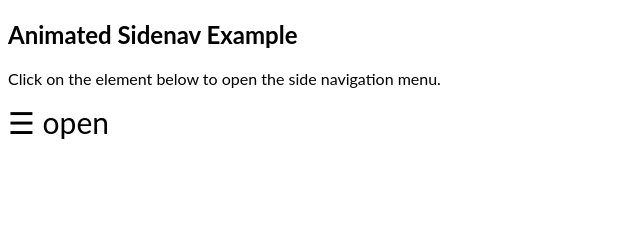
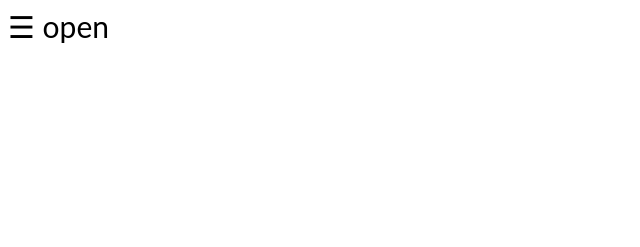
Before and after one commit to QuintenVervynck/quintenvervynck.github.io, a plain HTML site: page index.html in a window 1280 px wide. Shown: the whole page, without its empty margins (0-640 px from the left). Drawn offline with Linux system fonts and the light colour scheme.

Commit message:
Update index.html

```diff
--- a/index.html
+++ b/index.html
@@ -57,8 +57,6 @@ body {
   <a href="#">Contact</a>
 </div>
 
-<h2>Animated Sidenav Example</h2>
-<p>Click on the element below to open the side navigation menu.</p>
 <span style="font-size:30px;cursor:pointer" onclick="openNav()">&#9776; open</span>
 
 <script>
```
